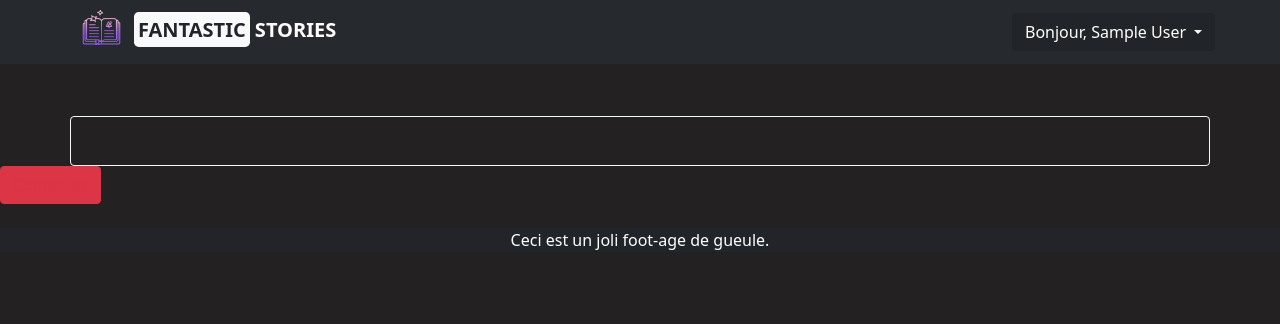
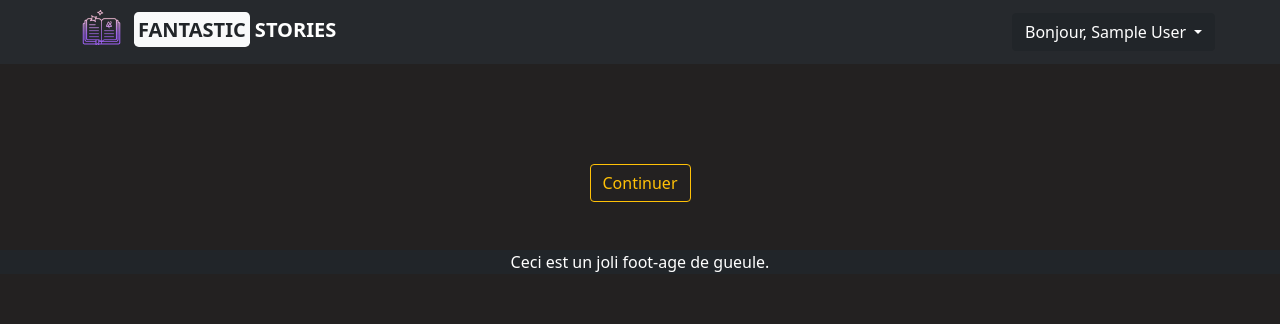
Before and after one commit to tristangclvs/Web.Projet-HistoireInteractive, a PHP site: page /paragraphe.php?id=1 in a window 1280 px wide. Shown: the top 324 px of the page. Run offline with PHP 8.4, Linux system fonts and the light colour scheme; the visitor is signed in with stand-in values (Sample User, id 1); data that the repository does not hold is empty; some libraries are stand-ins or nearby versions.

Commit message:
Commit balek de l'automatique TRISTAN

```diff
--- a/histoire.php
+++ b/histoire.php
@@ -27,7 +27,7 @@ $ligne = $prep->fetch();
                 ?>
                 <br>
                 <div class="container">
-                    <button onclick="location.href='paragraphe.php?id=1' <?php $_SESSION['id_histoire_enCours'] = $_GET['id'];?>" type="button" class="btn btn-sucess btn-outline-light">Commencer l'histoire</button>
+                    <button onclick="location.href='paragraphe.php?id=1' <?php $_SESSION['id_histoire_enCours'] = $_GET['id'];?>" type="button" class="btn btn-outline-light">Commencer l'histoire</button>
                 </div>
             <?php }?>
         </div>
--- a/paragraphe.php
+++ b/paragraphe.php
@@ -7,10 +7,19 @@ $ligne = $prep->fetch();
 //titre,categorie,auteur,annee,description,image
 ?>
 <div class="text-center"><h2><?=$ligne["parag_nom"]?></h2></div>
-<div class="container text-white border border-light rounded ">
+<div class="container text-white  ">
+    <div class="row">
+        <?php if ($ligne['parag_image']!=NULL){ ?>
+            <div class="col-md-5 col-sm-7 ml-2">
+                <img class="img-fluid histoireImage w-30 h-30" src="images/<?=$ligne['parag_image']?>" alt="<?=$ligne['parag_nom']?>" />
+            </div>
+        <?php }?>
+
+        <div class="col-md-7 col-sm-5 mr-2 pl-1">
             <p class="p-3"><?=$ligne['parag_contenu'] ?> </p>
         </div>
 
+        <div class="d-flex justify-content-around">
             <?php
             if($ligne["suiteHistoire"] == "continuer"){
                 $requete = "SELECT * FROM lien WHERE id_parag_debut =? AND id_histoire=?";
@@ -19,22 +28,24 @@ $prep-> execute(array($_GET['id'], $_SESSION['id_histoire_enCours']));
                 $tab = $prep->fetchAll();
                 foreach ($tab as $key => $ligneLien) { ?>
 
-    <button onclick="location.href='paragraphe.php?id=<?=$ligneLien['id_parag_cible']?>'" type="button" class="btn btn-sucess btn-outline-primary"><?=$ligneLien['lien_nomaction']?></button>
+                    <button onclick="location.href='paragraphe.php?id=<?=$ligneLien['id_parag_cible']?>'" type="button" class="btn btn-outline-info"><?=$ligneLien['lien_nomaction']?></button>
 
 
                     <?php
                 }}
             else if($ligne["suiteHistoire"] == "victoire")
             {?>
-    <button onclick="location.href='victoire.php'" type="button" class="btn btn-success btn-outline-primary">Continuer</button>
+                <button onclick="location.href='victoire.php'" type="button" class="btn btn-outline-success">Continuer</button>
 
             <?php }
             else{ ?>
 
-    <button onclick="location.href='defaite.php'" type="button" class="btn btn-danger btn-outline-danger">Continuer</button>
+                <button onclick="location.href='defaite.php'" type="button" class="btn btn-outline-warning">Continuer</button>
             <?php }
             ?>
-
+        </div>
+    </div>
+</div>
 
 
 <?php include("footer.php") ?>
```
Also changed, not shown: scripts/script_ajoutParagraphe.php (+5 -5 lines). Lines whose indentation alone changed are shown as unchanged.
